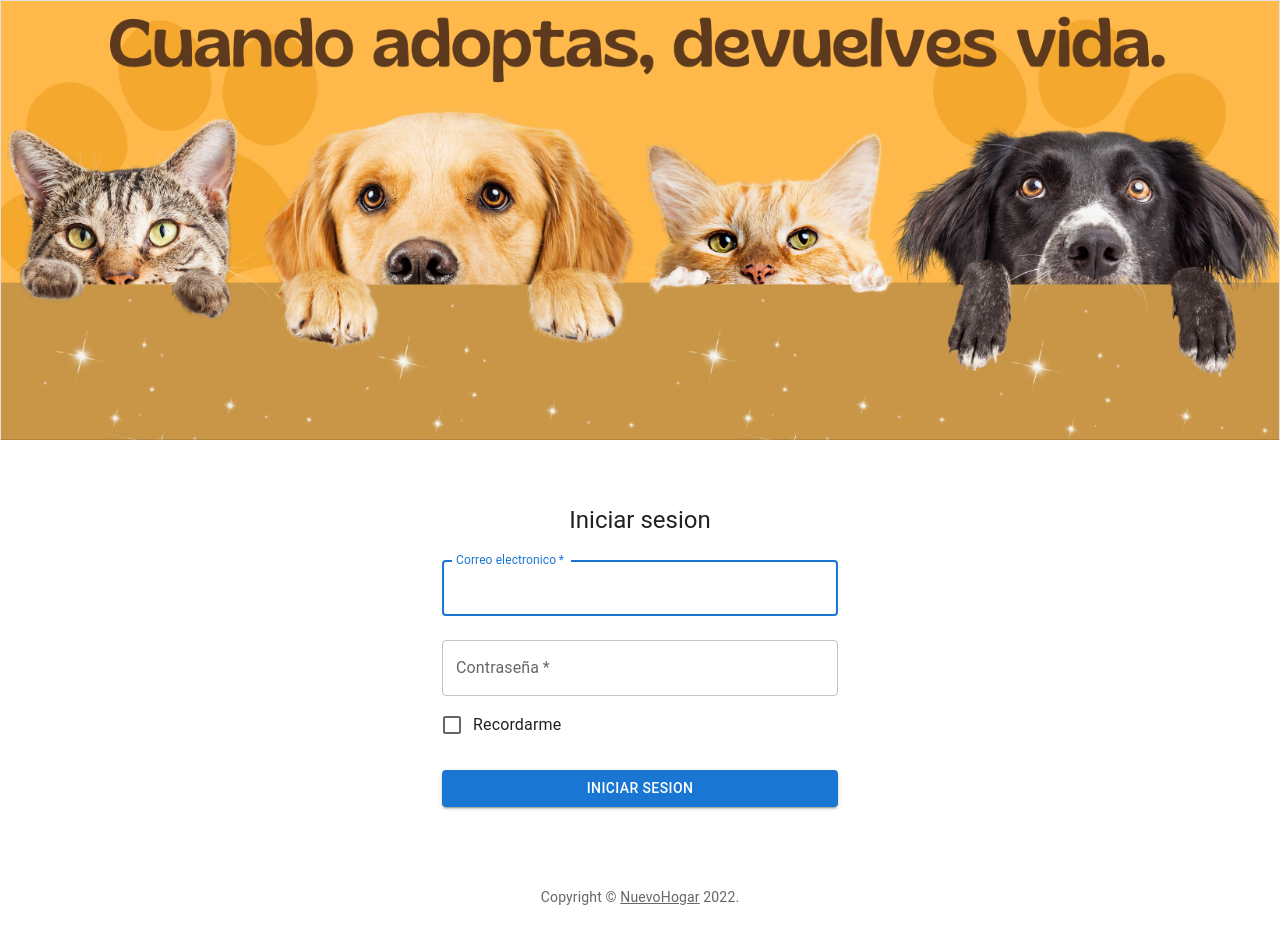
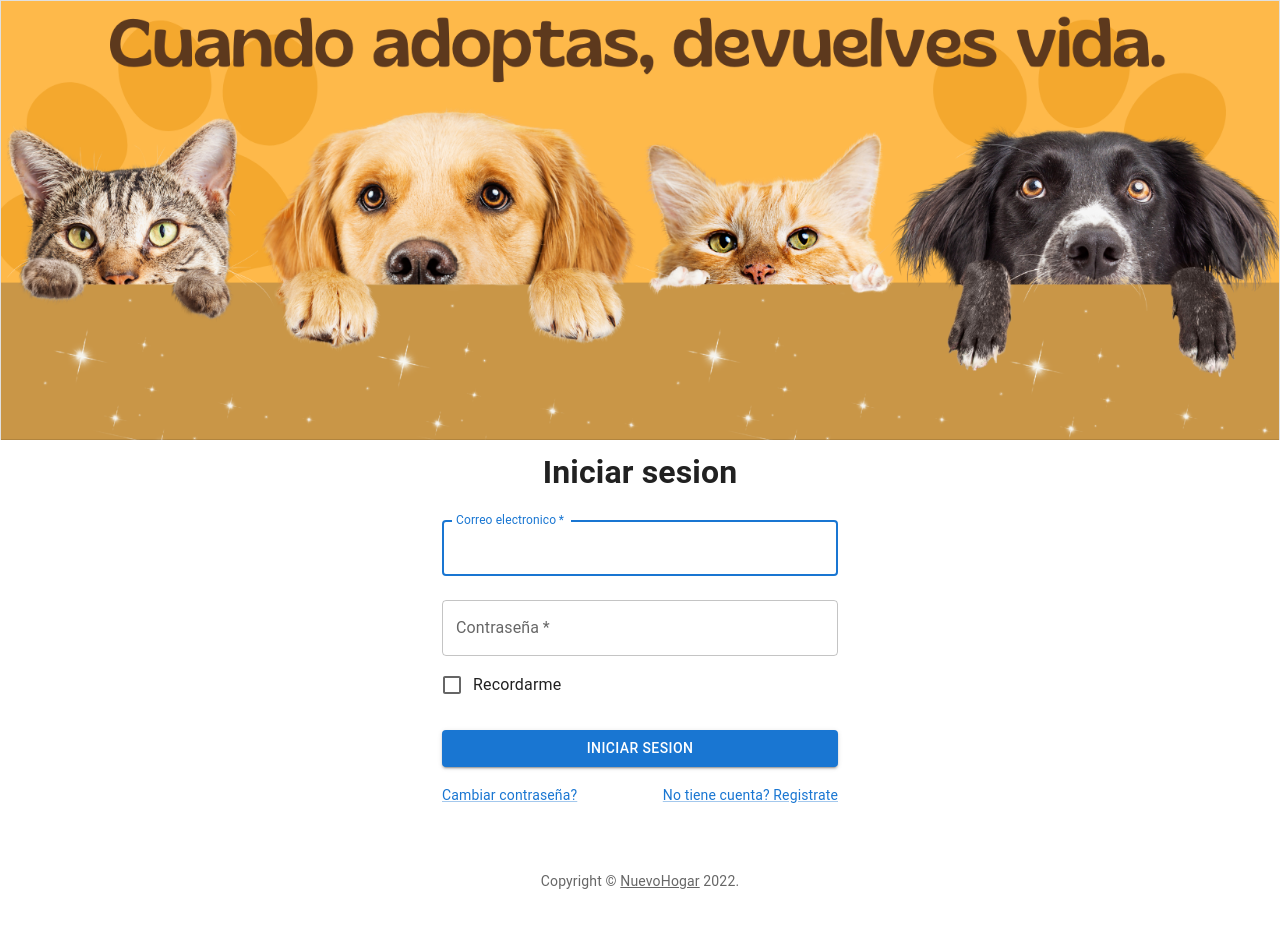
Before and after one commit to Juandroos/MASCOTAS, a React (Create React App) app in the folder Frontend/: page /login in a window 1280 px wide. Built offline with nearby package versions, Linux system fonts and the light colour scheme.

Commit message:
Conexion de login al backend

```diff
--- a/Frontend/src/App.js
+++ b/Frontend/src/App.js
@@ -5,7 +5,7 @@ import Presentacion from "./Componentes/Presentacion";
 import Galeria from "./Componentes/Galeria";
 import Layout from "./Componentes/Layout";
 import LoginPage from "./Componentes/LoginPage";
-
+import ChangePassword from "./Componentes/ChangePassword";
 
 function App() {
   return (
@@ -19,6 +19,7 @@ function App() {
             <Galeria/>
       </Layout>}/>
       <Route path='/login' element={<LoginPage/>}/>
+      <Route path='/changepassword' element={<ChangePassword/>}/>
         </Routes>
       </BrowserRouter>
   );
--- /dev/null
+++ b/Frontend/src/Componentes/ChangePassword.js
@@ -0,0 +1,7 @@
+import React from 'react'
+
+export default function RememberPassword() {
+  return (
+    <div>Esto es recordar contraseña</div>
+  )
+}
--- a/Frontend/src/Componentes/LoginPage.js
+++ b/Frontend/src/Componentes/LoginPage.js
@@ -1,4 +1,4 @@
-import React from 'react'
+import React,{ Component }from 'react';
 import Button from '@mui/material/Button';
 import CssBaseline from '@mui/material/CssBaseline';
 import TextField from '@mui/material/TextField';
@@ -10,7 +10,10 @@ import Typography from '@mui/material/Typography';
 import Container from '@mui/material/Container';
 import { createTheme, ThemeProvider } from '@mui/material/styles';
 import Banner from './Banner';
+import Grid from '@mui/material/Grid';
 
+
+//Pie de pagina para el copyright
 function Copyright(props) {
   return (
     <Typography variant="body2" color="text.secondary" align="center" {...props}>
@@ -24,40 +27,70 @@ function Copyright(props) {
   );
 }
 
+
 const theme = createTheme();
-const handleSubmit = (event) => {
-  event.preventDefault();
-  const data = new FormData(event.currentTarget);
-  console.log({
-    email: data.get('email'),
-    password: data.get('password'),
-  });
-};
-export default function LoginPage() {
+
+class LoginPage extends Component{
+
+  constructor() {
+    super();
+    this.state = {
+      correo:'',
+      contrasenia:''
+    };
+    this.handleChange = this.handleChange.bind(this);
+    this.addTask = this.addTask.bind(this);
+  }
+
+  addTask(e){
+    fetch("http://localhost:7777/cliente/login", {
+        method: 'POST',
+        body: JSON.stringify(this.state),
+        headers: {
+          'Accept': 'application/json',
+          'Content-Type': 'application/json'
+        }
+    })
+      .then(res => res.json())
+      .then(data => console.log(data))
+      .catch(res => console.log(res));
+    e.preventDefault();
+  }
+
+  handleChange(e){
+    const { name, value }= e.target;
+    this.setState({
+      [name]: value
+    });
+  }
+
+ render(){
   return (
     <ThemeProvider theme={theme}>
       <Banner/>
       <Container component="main" maxWidth="xs">
         <CssBaseline />
+       {/* Inicio de caja */}
         <Box
           sx={{
-            marginTop: 8,
+            marginTop: 1,
             display: 'flex',
             flexDirection: 'column',
             alignItems: 'center',
           }}
         >
-          <Typography component="h1" variant="h5">
+          <Typography component="h1" variant="h7">
             Iniciar sesion
           </Typography>
-          <Box component="form" onSubmit={handleSubmit} noValidate sx={{ mt: 1 }}>
+          <Box component="form" onSubmit={this.addTask} noValidate sx={{ mt: 1 }}>
             <TextField
               margin="normal"
               required
               fullWidth
               id="email"
               label="Correo electronico"
-              name="Correo electronico"
+              name="correo"
+              onChange={this.handleChange}
               autoComplete="email"
               autoFocus
             />
@@ -65,7 +98,8 @@ export default function LoginPage() {
               margin="normal"
               required
               fullWidth
-              name="Contraseña"
+              name="contrasenia"
+              onChange={this.handleChange}
               label="Contraseña"
               type="password"
               id="password"
@@ -76,17 +110,33 @@ export default function LoginPage() {
               label="Recordarme"
             />
             <Button
-              type="Enviar"
+              type="send"
               fullWidth
               variant="contained"
               sx={{ mt: 3, mb: 2 }}
+
             >
               Iniciar sesion
             </Button>
+            <Grid container>
+              <Grid item xs>
+                <Link href= "./ChangePassword" variant="body2">
+                  Cambiar contraseña?
+                </Link>
+              </Grid>
+              <Grid item>
+                <Link href="#" variant="body2">
+                  {"No tiene cuenta? Registrate"}
+                </Link>
+              </Grid>
+            </Grid>
           </Box>
         </Box>
         <Copyright sx={{ mt: 8, mb: 4 }} />
       </Container>
     </ThemeProvider>
   )
+        }
 }
+
+export default LoginPage;
```
Also changed, not shown: Frontend/src/index.js (line endings or trailing spaces), 1 other file (tests, documents, lock files or other folders).
